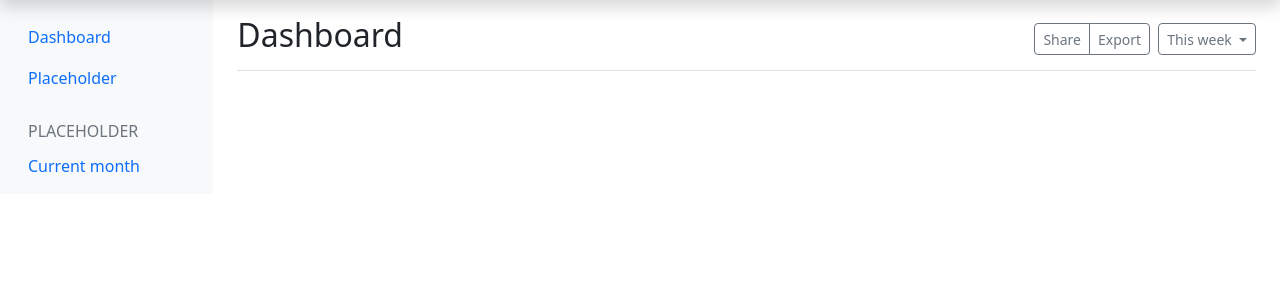
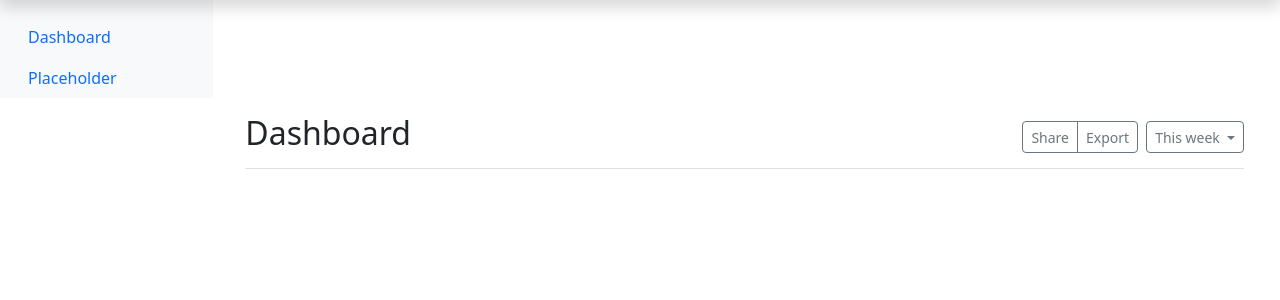
Before and after one commit to alkelaun/project_name, a Python web app: template main/templates/main/base.html in a window 1280 px wide. Shown: the part 40-340 px from the top of the page. Run offline with Jinja, Linux system fonts and the light colour scheme; the template is opened without the code that fills it, so the values that code supplies are empty; some libraries are stand-ins or nearby versions.

Commit message:
template update

```diff
--- a/main/templates/main/base.html
+++ b/main/templates/main/base.html
@@ -60,27 +60,9 @@
             </a>
           </li>
         {% endblock header %}
-        </ul>
 
-
-        <h6 class="sidebar-heading d-flex justify-content-between align-items-center px-3 mt-4 mb-1 text-muted text-uppercase">
-          <span>Placeholder</span>
-          <a class="link-secondary" href="#" aria-label="Add a new report">
-            <span data-feather="plus-circle" class="align-text-bottom"></span>
-          </a>
-        </h6>
-        <ul class="nav flex-column mb-2">
-          <li class="nav-item">
-            <a class="nav-link" href="#">
-              <span data-feather="file-text" class="align-text-bottom"></span>
-              Current month
-            </a>
-          </li>
-        </ul>
-
-      </div>
     </nav>
-
+    </div>
     <main class="col-md-9 ms-sm-auto col-lg-10 px-md-4">
       <div class="d-flex justify-content-between flex-wrap flex-md-nowrap align-items-center pt-3 pb-2 mb-3 border-bottom">
        {% block main %}
@@ -106,7 +88,6 @@
 
 {% endblock body %}
 <script src="https://cdn.jsdelivr.net/npm/bootstrap@5.2.3/dist/js/bootstrap.bundle.min.js" integrity="sha384-kenU1KFdBIe4zVF0s0G1M5b4hcpxyD9F7jL+jjXkk+Q2h455rYXK/7HAuoJl+0I4" crossorigin="anonymous"></script>
-<script src="https://unpkg.com/htmx.org@1.9.5"></script>
 
  </body>
 </html>
```
